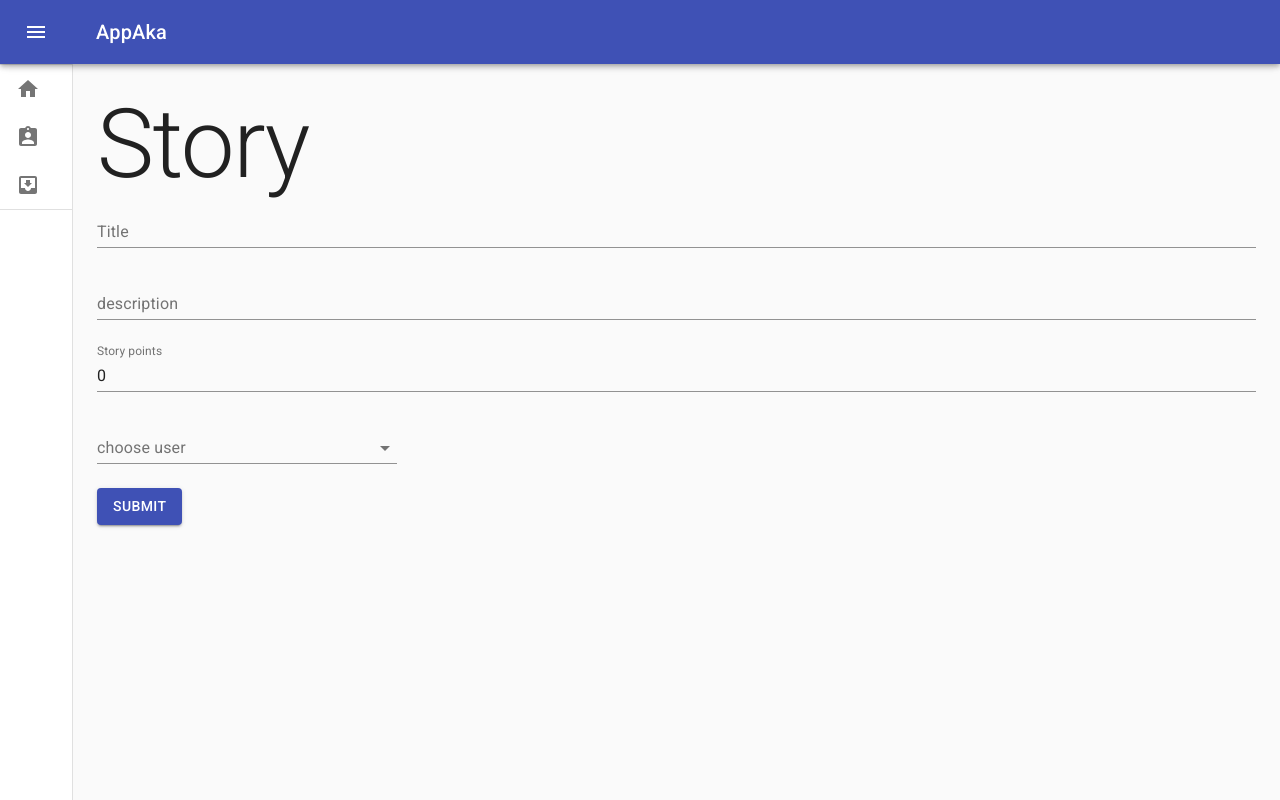
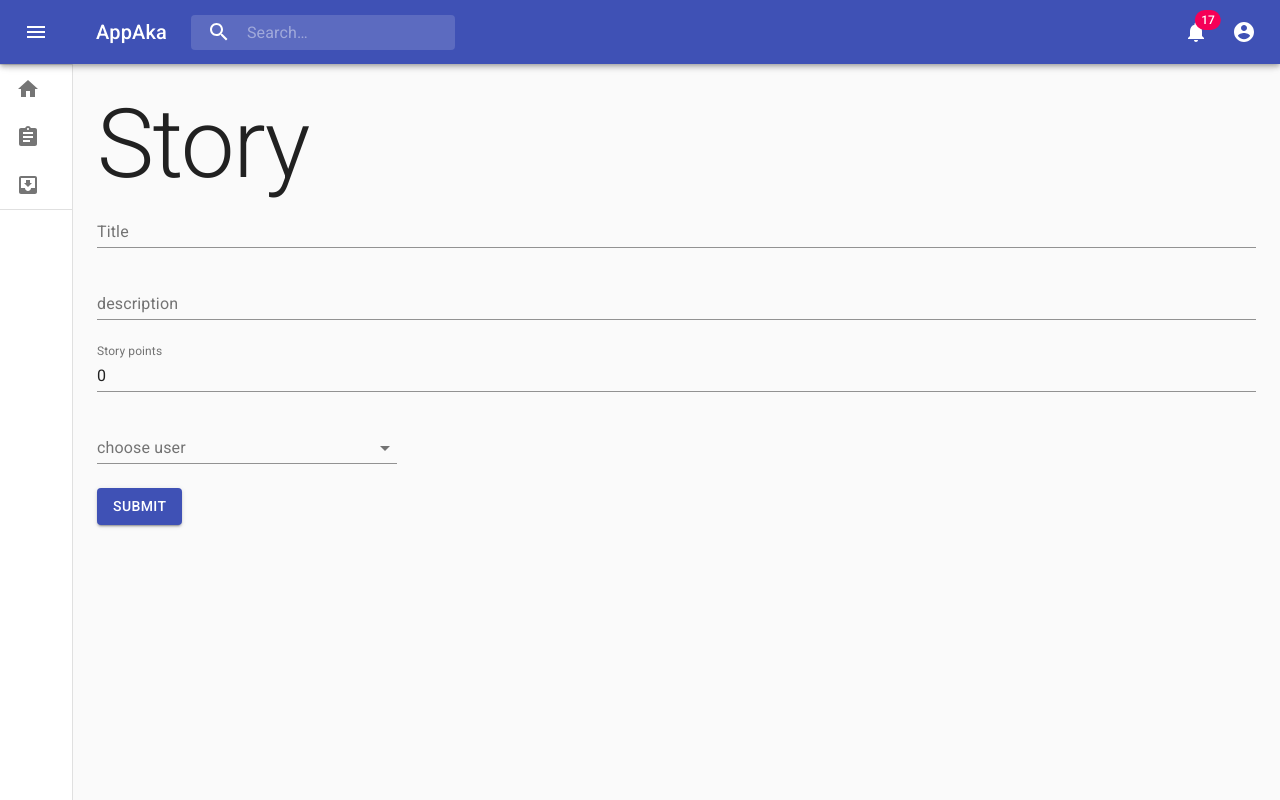
Before and after one commit to appaka/appaka, a React (Create React App) app in the folder front/: page /stories in a window 1280 px wide. Built offline with nearby package versions, Linux system fonts and the light colour scheme.

Commit message:
extend app bar with search, notifications and profile triggers

```diff
--- a/front/src/layout/index.tsx
+++ b/front/src/layout/index.tsx
@@ -1,6 +1,7 @@
 import React from 'react';
 import clsx from 'clsx';
-import {createStyles, makeStyles, useTheme, Theme} from '@material-ui/core/styles';
+import {Link} from "react-router-dom";
+import {createStyles, makeStyles, useTheme, Theme, fade} from '@material-ui/core/styles';
 import Drawer from '@material-ui/core/Drawer';
 import AppBar from '@material-ui/core/AppBar';
 import Toolbar from '@material-ui/core/Toolbar';
@@ -16,8 +17,14 @@ import ListItemIcon from '@material-ui/core/ListItemIcon';
 import ListItemText from '@material-ui/core/ListItemText';
 import HomeIcon from '@material-ui/icons/Home';
 import InboxIcon from '@material-ui/icons/MoveToInbox';
-import AssignmentIndIcon from '@material-ui/icons/AssignmentInd';
-import {Link} from "react-router-dom";
+import AssignmentIcon from '@material-ui/icons/Assignment';
+import SearchIcon from '@material-ui/icons/Search';
+import InputBase from "@material-ui/core/InputBase";
+import Badge from "@material-ui/core/Badge/Badge";
+import NotificationsIcon from '@material-ui/icons/Notifications';
+import AccountCircle from '@material-ui/icons/AccountCircle';
+import Menu from "@material-ui/core/Menu";
+import MenuItem from "@material-ui/core/MenuItem";
 
 const drawerWidth = 240;
 
@@ -43,6 +50,47 @@ const useStyles = makeStyles((theme: Theme) =>
         },
         menuButton: {
             marginRight: 36,
+        },
+        grow: {
+            flexGrow: 1,
+        },
+        search: {
+            position: 'relative',
+            borderRadius: theme.shape.borderRadius,
+            backgroundColor: fade(theme.palette.common.white, 0.15),
+            '&:hover': {
+                backgroundColor: fade(theme.palette.common.white, 0.25),
+            },
+            marginRight: theme.spacing(2),
+            marginLeft: 0,
+            width: '100%',
+            [theme.breakpoints.up('sm')]: {
+                marginLeft: theme.spacing(3),
+                width: 'auto',
+            },
+        },
+        searchIcon: {
+            width: theme.spacing(7),
+            height: '100%',
+            position: 'absolute',
+            pointerEvents: 'none',
+            display: 'flex',
+            alignItems: 'center',
+            justifyContent: 'center',
+        },
+        inputRoot: {
+            color: 'inherit',
+        },
+        inputInput: {
+            padding: theme.spacing(1, 1, 1, 7),
+            transition: theme.transitions.create('width'),
+            width: '100%',
+            [theme.breakpoints.up('md')]: {
+                width: 200,
+            },
+        },
+        sectionDesktop: {
+            display: 'flex',
         },
         hide: {
             display: 'none',
@@ -92,14 +140,13 @@ export default function Layout({children}: { children: React.ReactNode }) {
     const classes = useStyles();
     const theme = useTheme();
     const [open, setOpen] = React.useState(false);
-
-    const handleDrawerOpen = () => {
-        setOpen(true);
-    };
-
-    const handleDrawerClose = () => {
-        setOpen(false);
-    };
+    const [profileEl, setProfileEl] = React.useState<null | HTMLElement>(null);
+    const isMenuOpen = Boolean(profileEl);
+    const profileMenuId = 'primary-search-account-menu';
+    const handleProfileMenuOpen = (event: React.MouseEvent<HTMLElement>) => setProfileEl(event.currentTarget)
+    const handleProfileClose = () => setProfileEl(null)
+    const handleDrawerOpen = () => setOpen(true)
+    const handleDrawerClose = () => setOpen(false)
 
     return (
         <div className={classes.root}>
@@ -125,7 +172,49 @@ export default function Layout({children}: { children: React.ReactNode }) {
                     <Typography variant="h6" noWrap>
                         AppAka
                     </Typography>
+                    <div className={classes.search}>
+                        <div className={classes.searchIcon}>
+                            <SearchIcon />
+                        </div>
+                        <InputBase
+                            placeholder="Search…"
+                            classes={{
+                                root: classes.inputRoot,
+                                input: classes.inputInput,
+                            }}
+                            inputProps={{ 'aria-label': 'search' }}
+                        />
+                    </div>
+                    <div className={classes.grow} />
+                    <div className={classes.sectionDesktop}>
+                        <IconButton aria-label="show 17 new notifications" color="inherit">
+                            <Badge badgeContent={17} color="secondary">
+                                <NotificationsIcon />
+                            </Badge>
+                        </IconButton>
+                        <IconButton
+                            edge="end"
+                            aria-label="account of current user"
+                            aria-controls={profileMenuId}
+                            aria-haspopup="true"
+                            onClick={handleProfileMenuOpen}
+                            color="inherit"
+                        >
+                            <AccountCircle />
+                        </IconButton>
+                    </div>
                 </Toolbar>
+                <Menu
+                    anchorEl={profileEl}
+                    anchorOrigin={{ vertical: 'bottom', horizontal: 'left' }}
+                    id={profileMenuId}
+                    keepMounted
+                    transformOrigin={{ vertical: 'top', horizontal: 'left' }}
+                    open={isMenuOpen}
+                    onClose={handleProfileClose}
+                >
+                    <MenuItem onClick={handleProfileClose}>Logout</MenuItem>
+                </Menu>
             </AppBar>
             <Drawer
                 variant="permanent"
@@ -149,7 +238,7 @@ export default function Layout({children}: { children: React.ReactNode }) {
                 <Divider/>
                 {[
                     {label: 'Home', to: '/', icon: <HomeIcon/>},
-                    {label: 'Tasks', to: '/tasks', icon: <AssignmentIndIcon/>},
+                    {label: 'Tasks', to: '/tasks', icon: <AssignmentIcon/>},
                     {label: 'Stories', to: '/stories', icon: <InboxIcon/>},
                 ].map(({label, to, icon}) => (
                     <Link to={to} key={label} className={classes.menuItem}>
```
